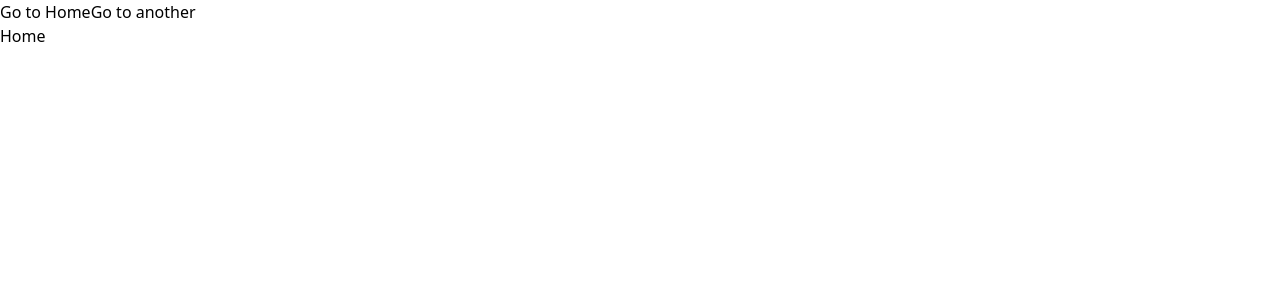
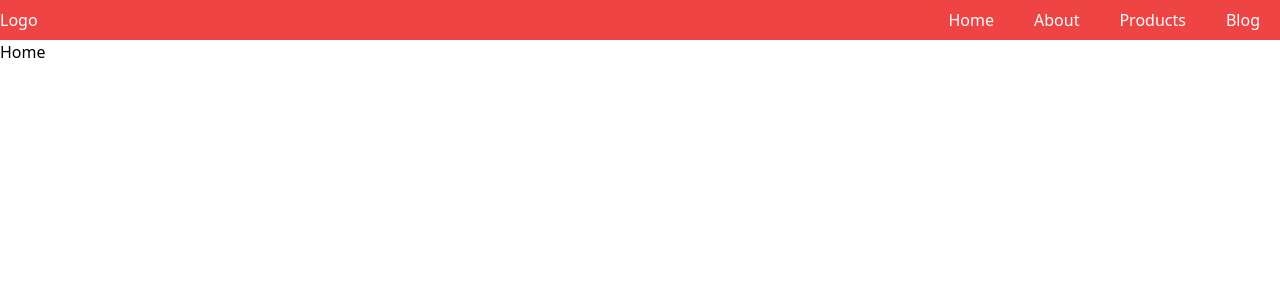
Before and after one commit to Dayron-Glez/vue-e, a Vue app: page / in a window 1280 px wide. Shown: the top 300 px of the page. Built offline with nearby package versions, Linux system fonts and the light colour scheme.

Commit message:
ADDED: Pinia and pug

```diff
--- a/src/App.vue
+++ b/src/App.vue
@@ -3,12 +3,13 @@
 
 </script>
 
-<template>
-
-<nav>
-    <RouterLink to="/">Go to Home</RouterLink>
-    <RouterLink to="/another">Go to another</RouterLink>
-  </nav>
-  <RouterView />
-
+<template lang="pug">
+header(class="flex flex-row items-center bg-red-500 h-10")
+  RouterLink(to='/' class=" flex  text-white") Logo
+  nav(class=" flex flex-row justify-end w-full text-white")
+    RouterLink(to='/' class=" flex mx-5") Home
+    RouterLink( to='/about' class=" flex mx-5") About
+    RouterLink( to='/products' class=" flex mx-5") Products
+    RouterLink( to='/blog' class=" flex mx-5") Blog
+RouterView
 </template>
--- a/src/main.ts
+++ b/src/main.ts
@@ -2,13 +2,16 @@ import { createApp } from 'vue'
 import './style.css'
 import App from './App.vue'
 import { createMemoryHistory, createRouter } from 'vue-router'
+import { createPinia } from 'pinia'
 
 import HomePage from './pages/HomePage.vue'
-import AnotherPage from './pages/AnotherPage.vue'
+import AboutPage from './pages/AnotherPage.vue'
 
 const routes = [
   { path: '/', component: HomePage },
-  { path: '/another', component: AnotherPage },
+  { path: '/about', component: AboutPage },
+  { path: '/about', component: AboutPage },
+
 ]
 
 const router = createRouter({
@@ -16,6 +19,9 @@ const router = createRouter({
   routes,
 })
 
+const pinia = createPinia()
+
 createApp(App)
   .use(router)
+  .use(pinia)
   .mount('#app')
--- a/src/pages/AnotherPage.vue
+++ b/src/pages/AnotherPage.vue
@@ -2,5 +2,5 @@
 </script>
 
 <template>
-    <h1>Another</h1>
+    <h1>About</h1>
 </template>
```
